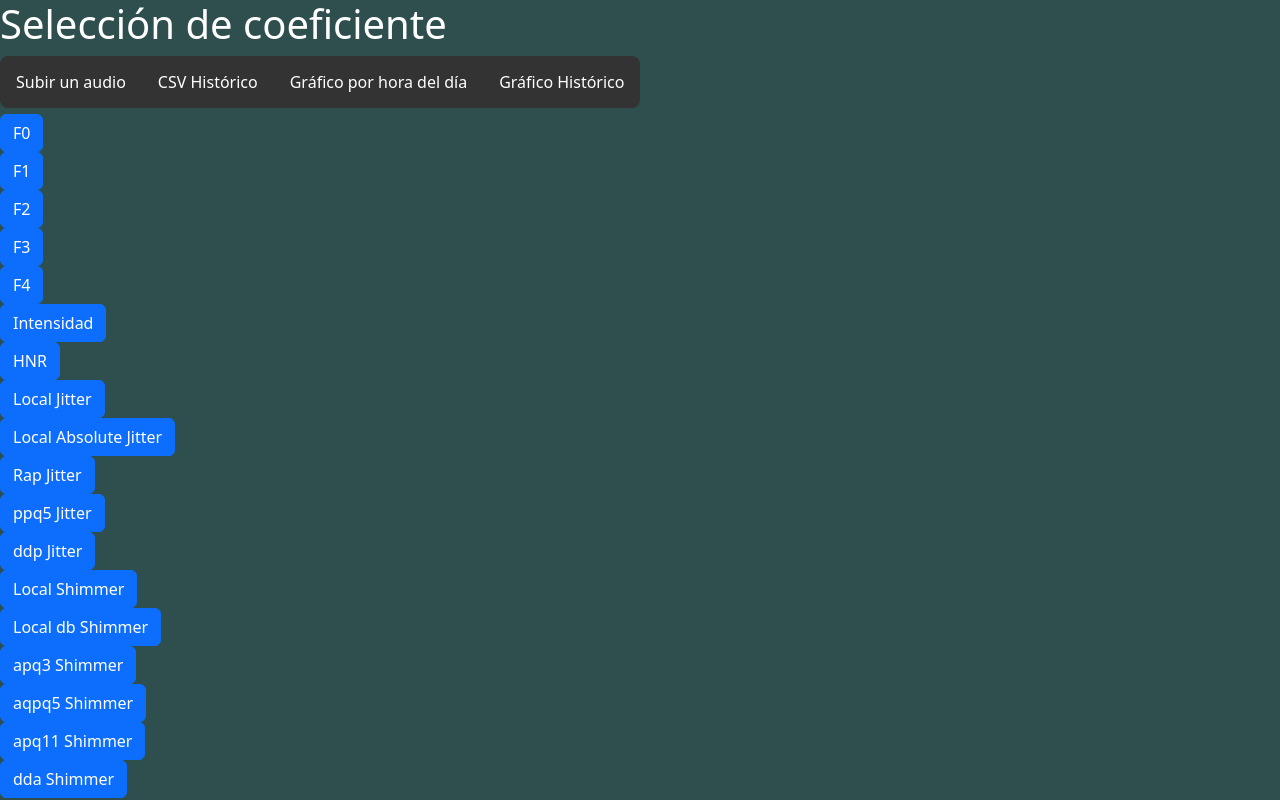
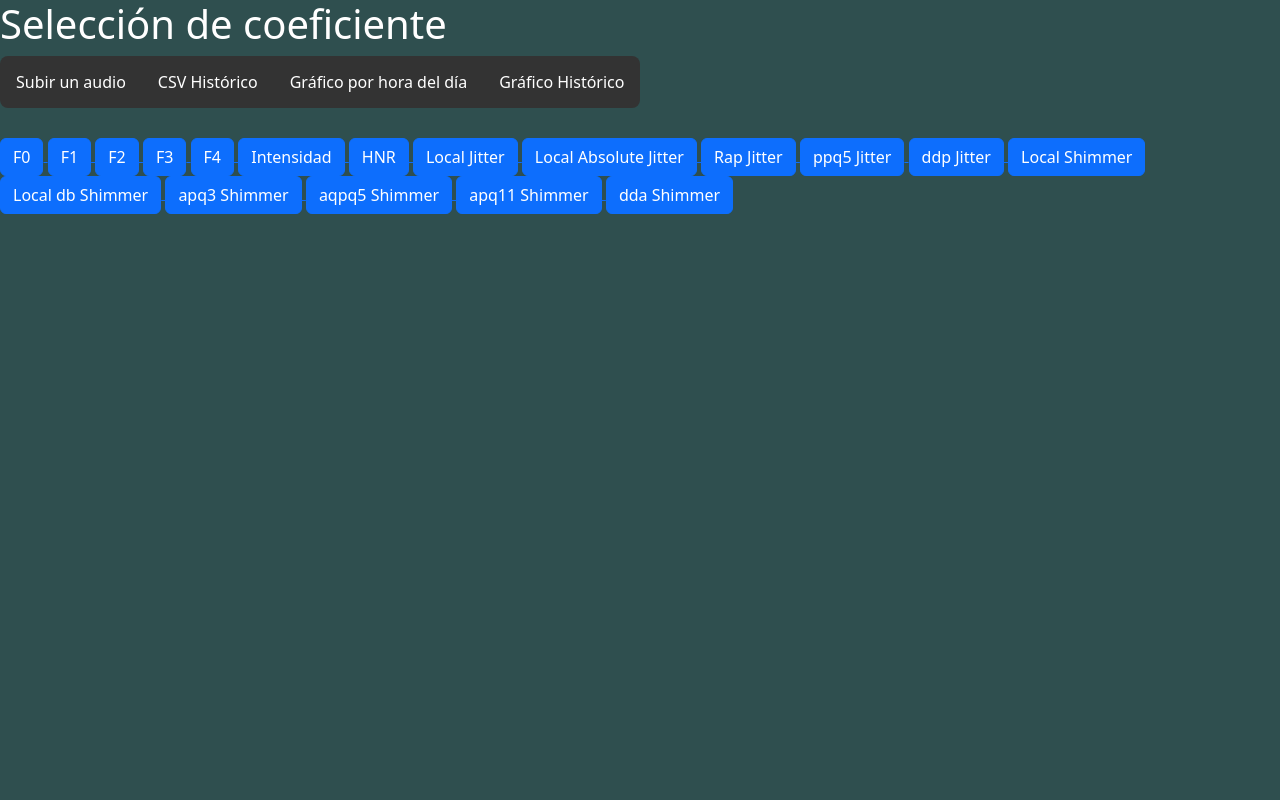
Before and after one commit to CrisTheObserver/python_anywhere_deploy, a Django app: page /hourly_graph/ in a window 1280 px wide. Run offline with Django 4.2, Linux system fonts and the light colour scheme.

Commit message:
Minor visual changes

```diff
--- a/deploy_on_pythonanywhere/templates/base.html
+++ b/deploy_on_pythonanywhere/templates/base.html
@@ -53,7 +53,7 @@
         <li title="Gráfico por hora del día"><a href="../hourly_graph/">Gráfico por hora del día</a></li>
         <li title="Gráfico Histórico"><a href="../historical_graph/">Gráfico Histórico</a></li>
     </menu>
-<div>
+<div><br>
   <div>
     {% block content %}{% endblock content %}
   </div>
--- a/deploy_on_pythonanywhere/templates/graph.html
+++ b/deploy_on_pythonanywhere/templates/graph.html
@@ -1,11 +1,11 @@
 {% extends "base.html" %}
 
 {% block content %}
-    <div>
+    <div class="col-lg-*">
         {% for arg in args %}
         <a href="../display_{{ format }}_graph/?index={{ forloop.counter0 }}">
             <button type="button" class="btn btn-primary">{{arg}}</button>
-        </a><br>
+        </a>
         {% endfor %}
     </div>
 {% endblock content %}
```
